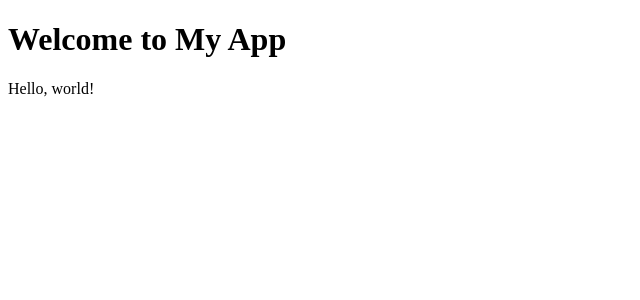
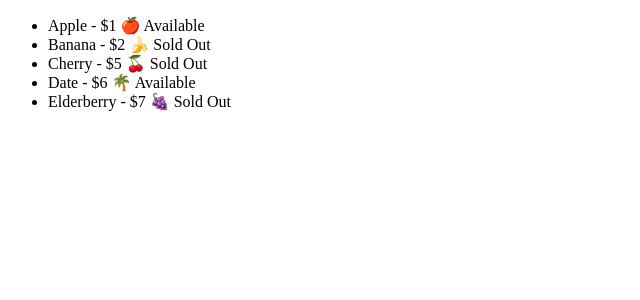
Before and after one commit to rafayykhan/learn-react, a React (Vite) app in the folder 06-reactMasterClass/: page / in a window 1280 px wide. Shown: the top 300 px of the page, without its empty margins (0-640 px from the left). Built offline with nearby package versions, Linux system fonts and the light colour scheme.

Commit message:
feat: update Fruits component to include soldout status and adjust fruit prices for better representation

```diff
--- a/06-reactMasterClass/src/App.jsx
+++ b/06-reactMasterClass/src/App.jsx
@@ -1,7 +1,7 @@
 // import Hello from './components/Hello.jsx'
 // import Destructuring from './components/Destructuring.jsx'
-// import Fruits from './components/Fruits.jsx'
-import ConditionalComponent from './components/ConditionalComponent.jsx'
+import Fruits from './components/Fruits.jsx'
+// import ConditionalComponent from './components/ConditionalComponent.jsx'
 function App() {
   // const seatNumbers = [1, 2, 3, 4, 5, 6, 7, 8, 9, 10]
   // const personobj = {
@@ -38,8 +38,8 @@ function App() {
           obj = {personobj}
         /> */}
 
-        {/* <Fruits/> */}
-        <ConditionalComponent/>
+        <Fruits/>
+        {/* <ConditionalComponent/> */}
       </div>
     </>
   )
--- a/06-reactMasterClass/src/components/Fruits.jsx
+++ b/06-reactMasterClass/src/components/Fruits.jsx
@@ -1,11 +1,11 @@
 function Fruits() {
     // const fruits = ['Apple', 'Banana', 'Cherry', 'Date', 'Elderberry'];
     const fruits  = [
-        {name: 'Apple', price: 1.2, emoji: '🍎'},
-        {name: 'Banana', price: 0.5, emoji: '🍌'},
-        {name: 'Cherry', price: 2.0, emoji: '🍒'},
-        {name: 'Date', price: 3.0, emoji: '🌴'},
-        {name: 'Elderberry', price: 1.5, emoji: '🍇'}
+        {name: 'Apple', price: 1, emoji: '🍎', soldout: false},
+        {name: 'Banana', price: 2, emoji: '🍌', soldout: true},
+        {name: 'Cherry', price: 5, emoji: '🍒', soldout: true},
+        {name: 'Date', price: 6, emoji: '🌴', soldout: false},
+        {name: 'Elderberry', price: 7, emoji: '🍇', soldout: true}
     ]
 
     //  this is an array if objects
@@ -16,11 +16,14 @@ function Fruits() {
          array it will return a h1 element with the fruit name in it. */}
         {/* callback function every returns every single fruit object we have */}
         <ul>
-            {fruits.map(fruit => (
-                <li key = {fruit.name}>
-                    {fruit.name} - ${fruit.price} {fruit.emoji}
-                </li>
-            ))}
+            {/* only show fruits that cost more than 5 */}
+            {fruits
+                // .filter(fruit => fruit.soldout === false)
+                .map(fruit => (
+                    <li key={fruit.name}>
+                        {fruit.name} - ${fruit.price} {fruit.emoji} {fruit.soldout ? 'Sold Out' : 'Available'}
+                    </li>
+                ))}
         </ul>
     </div>
 )
```
